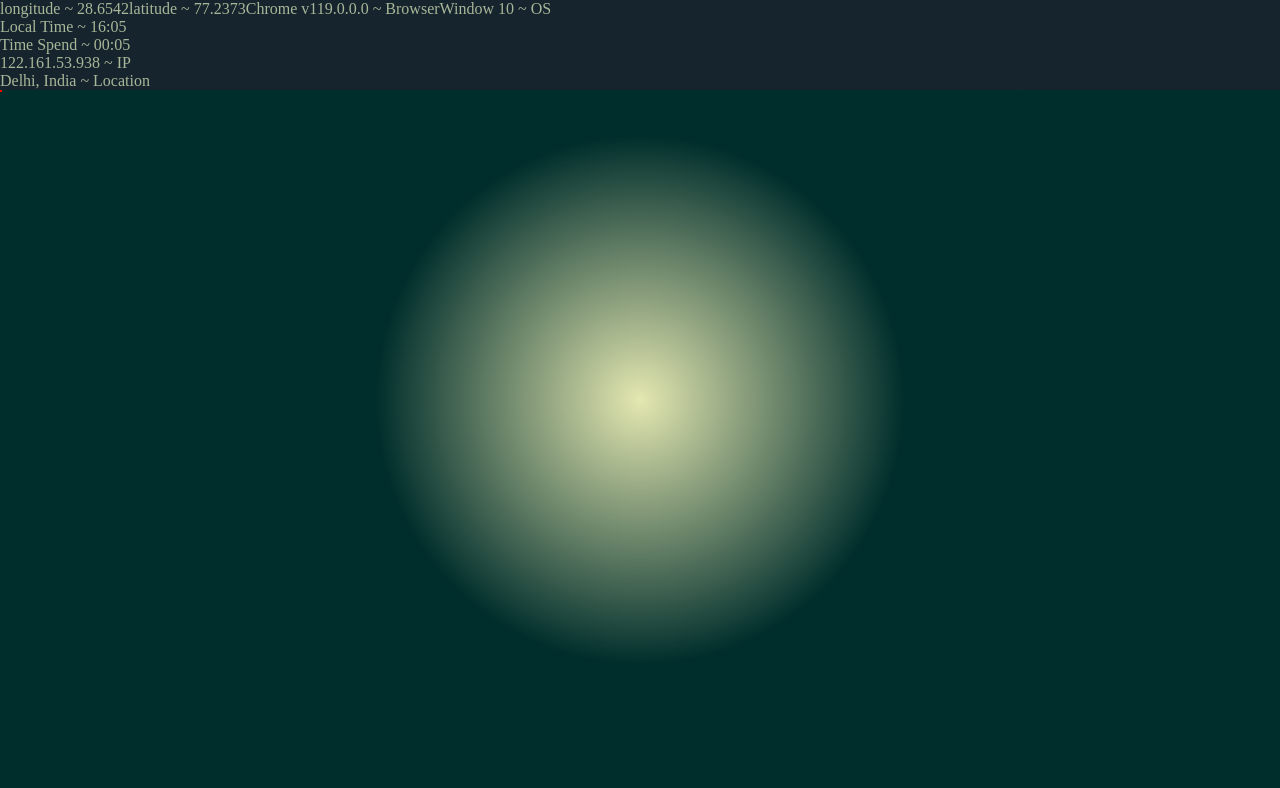
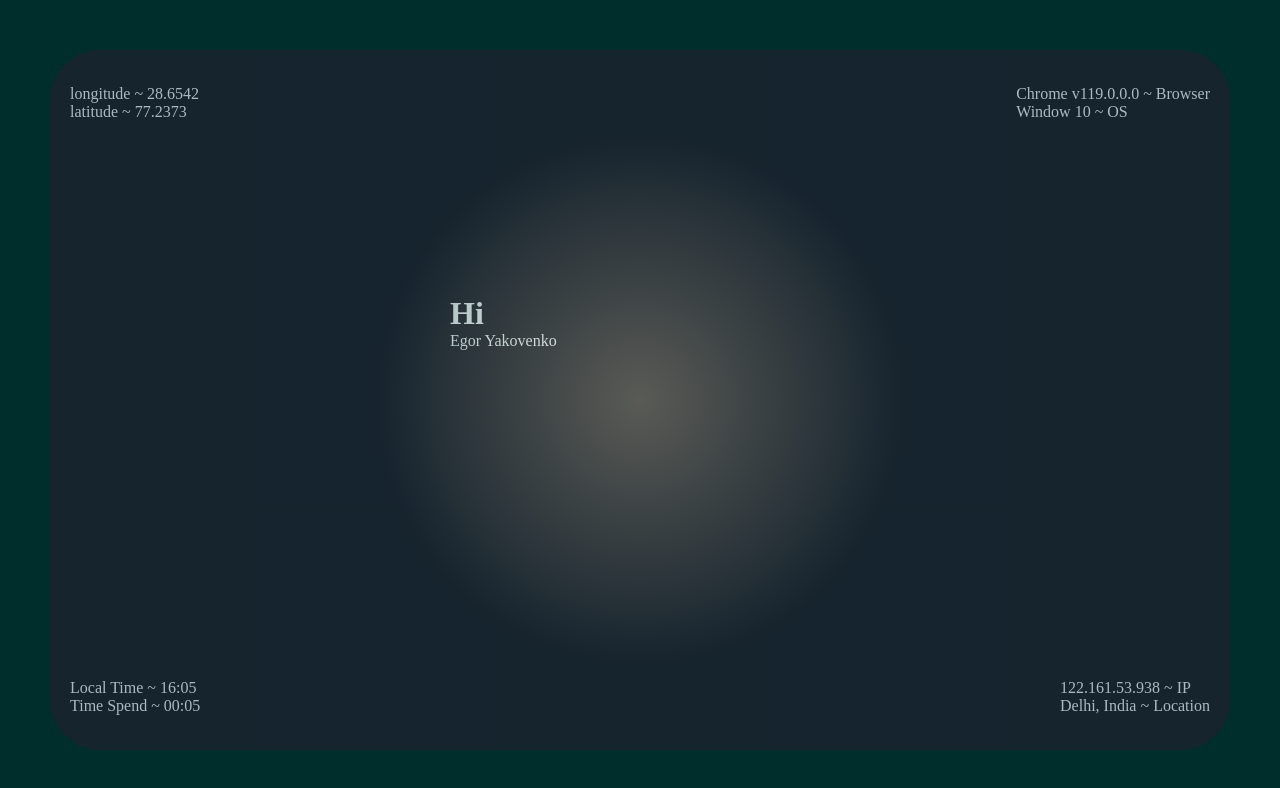
Before and after one commit to EgorYakovenko/portfolio, a React (Vite) app: page /contact in a window 1280 px wide. Shown: the top 788 px of the page. Built offline with nearby package versions, Linux system fonts and the light colour scheme; a web font is replaced by a local one.

Commit message:
add home component

```diff
--- a/src/App.jsx
+++ b/src/App.jsx
@@ -1,36 +1,59 @@
-import "./App.css";
-// import HelloPage from "./page/HelloPage";
-// import Home from "./components/LeftBar";
-// import HomePage from "./page/HomePage";
-// import Navigation from "./components/NavigationButton";
-import Layout from "./components/layout";
-// import HeroImg from "./components/HeroImg";
+// import "./App.css";
+import "./scss/userLocationInfo.scss";
+import "./scss/layout.scss";
+
+// import Layout from "./components/layout";
 import { Route, Routes } from "react-router-dom";
+// import UserLocationInfo from "./components/UserLocationInfo";
 import Home from "./components/Home";
-// import Project from "./components/Project";
-// import AbouteMe from "./components/AboutMe";
-// import Contact from "./components/Contact";
-// import Test from "./components/test";
 
 function App() {
   return (
     <>
-      {/* <Test /> */}
-      {/* <HelloPage /> */}
+      <div className="container">
+        <ul className="location ">
+          <div className="location__left-top header">
+            <li>longitude ~ 28.6542</li>
+            <li>latitude ~ 77.2373</li>
+          </div>
 
-      {/* <HomePage /> */}
-      {/* <Navigation /> */}
-      <Home />
-      <Layout>
-        <Routes>
-          {/* <Route path="/" element={<HeroImg />} /> */}
-          {/* <Route path="/project" element={<Project />} /> */}
-          {/* <Route path="/about" element={<AbouteMe />} /> */}
-          {/* <Route path="/contact" element={<Contact />} /> */}
-        </Routes>
-      </Layout>
+          <div className="location__right-top header">
+            <li>Chrome v119.0.0.0 ~ Browser</li>
+            <li>Window 10 ~ OS</li>
+          </div>
+          <Home />
+          <div className="location__left-bottom footer">
+            <li>Local Time ~ 16:05</li>
+            <li>Time Spend ~ 00:05</li>
+          </div>
+          <div className="location__right-bottom footer">
+            <li>122.161.53.938 ~ IP</li>
+            <li>Delhi, India ~ Location</li>
+          </div>
+        </ul>
+      </div>
+      {/* <Layout></Layout> */}
     </>
   );
 }
 
 export default App;
+
+//  {
+//    /* <Routes> */
+//  }
+//  {
+//    /* <Route path="/" element={<HeroImg />} /> */
+//  }
+//  {
+//    /* <Route path="/project" element={<Project />} /> */
+//  }
+//  {
+//    /* <Route path="/about" element={<AbouteMe />} /> */
+//  }
+//  {
+//    /* <Route path="/contact" element={<Contact />} /> */
+//  }
+//  {
+//    /* </Routes> */
+//  }
--- a/src/components/Home.jsx
+++ b/src/components/Home.jsx
@@ -3,22 +3,10 @@ import "../scss/home.scss";
 export default function Home() {
   return (
     <>
-      <article className="location">
-        <ul className="location__data">
-          <div className="location__top">
-            <li>longitude ~ 28.6542</li>
-            <li>latitude ~ 77.2373</li>
-            <li>Chrome v119.0.0.0 ~ Browser</li>
-            <li>Window 10 ~ OS</li>
-          </div>
-          <div className="location__bottom">
-            <li>Local Time ~ 16:05</li>
-            <li>Time Spend ~ 00:05</li>
-            <li>122.161.53.938 ~ IP</li>
-            <li>Delhi, India ~ Location</li>
-          </div>
-        </ul>
-      </article>
+      <div className="home">
+        <h1>Hi</h1>
+        <p>Egor Yakovenko</p>
+      </div>
     </>
   );
 }
--- a/src/components/Layout.jsx
+++ b/src/components/Layout.jsx
@@ -1,19 +1,16 @@
-// import LeftBar from "./LeftBar";
-import Navigation from "./NavigationButton";
-// import RightBar from "./RightBar";
+// import Navigation from "./NavigationButton";
+// import "../scss/layout.scss";
+// import UserLocationInfo from "./UserLocationInfo";
+// import Contact from "./Contact";
 
-import "../scss/containerHomePage.scss";
-import ContentBox from "./ContentBox";
-
-export default function Layout({ children }) {
-  return (
-    <>
-      <div className="container">
-        {/* <LeftBar /> */}
-        {/* <ContentBox /> */}
-        <div className="content-container">{children}</div>
-      </div>
-      {/* <Navigation /> */}
-    </>
-  );
-}
+// export default function Layout({ children }) {
+//   return (
+//     <>
+//       <div className="container">
+//         <UserLocationInfo />
+//         <main className="content main">{children}</main>
+//         {/* </UserLocationInfo> */}
+//       </div>
+//     </>
+//   );
+// }
--- a/src/components/NavigationButton.jsx
+++ b/src/components/NavigationButton.jsx
@@ -5,79 +5,19 @@ export default function NavigationButton() {
   return (
     <nav class="navigation">
       <NavLink className="navigation__nav" to="/">
-        <svg width={200} height={60}>
-          <image className="img" href="../../public/subtract.svg" x="0" y="0" />
-
-          <text
-            x="80"
-            y="18"
-            // font-size="18"
-            fill="white"
-            // text-anchor="middle"
-          >
-            Home
-          </text>
-        </svg>
+        Home
       </NavLink>
       <NavLink className="navigation__nav" to="/project">
-        <svg width={200} height={40}>
-          <image className="img" href="../../public/subtract.svg" x="0" y="0" />
-
-          <text
-            x="80"
-            y="18"
-            // font-size="18"
-            fill="white"
-            // text-anchor="middle"
-          >
-            Project
-          </text>
-        </svg>
+        Project
       </NavLink>
       <NavLink className="navigation__nav" to="/about">
-        <svg width={200} height={40}>
-          <image className="img" href="../../public/subtract.svg" x="0" y="0" />
-
-          <text
-            x="80"
-            y="18"
-            // font-size="18"
-            fill="white"
-            // text-anchor="middle"
-          >
-            About me
-          </text>
-        </svg>
+        About
       </NavLink>
       <NavLink className="navigation__nav" to="/contact">
-        <svg width={200} height={40}>
-          <image className="img" href="../../public/subtract.svg" x="0" y="0" />
-
-          <text
-            x="80"
-            y="18"
-            // font-size="18"
-            fill="white"
-            // text-anchor="middle"
-          >
-            Contact
-          </text>
-        </svg>
+        Contact
       </NavLink>
       <NavLink className="navigation__nav" to="/fedback">
-        <svg width={200} height={40}>
-          <image className="img" href="../../public/subtract.svg" x="0" y="0" />
-
-          <text
-            x="80"
-            y="18"
-            // font-size="18"
-            fill="white"
-            // text-anchor="middle"
-          >
-            Fedback
-          </text>
-        </svg>
+        Fedback
       </NavLink>
     </nav>
   );
--- /dev/null
+++ b/src/components/UserLocationInfo.jsx
@@ -0,0 +1,30 @@
+// import Home from "./Home";
+
+// export default function UserLocationInfo() {
+//   return (
+//     <>
+//       {/* <article> */}
+//       <ul className="location ">
+//         <div className="location__left-top header">
+//           <li>longitude ~ 28.6542</li>
+//           <li>latitude ~ 77.2373</li>
+//         </div>
+
+//         <div className="location__right-top header">
+//           <li>Chrome v119.0.0.0 ~ Browser</li>
+//           <li>Window 10 ~ OS</li>
+//         </div>
+//         <Home />
+//         <div className="location__left-bottom footer">
+//           <li>Local Time ~ 16:05</li>
+//           <li>Time Spend ~ 00:05</li>
+//         </div>
+//         <div className="location__right-bottom footer">
+//           <li>122.161.53.938 ~ IP</li>
+//           <li>Delhi, India ~ Location</li>
+//         </div>
+//       </ul>
+//       {/* </article> */}
+//     </>
+//   );
+// }
--- a/src/index.scss
+++ b/src/index.scss
@@ -1,11 +1,11 @@
-html {
-  box-sizing: border-box;
-}
+// html {
+//   box-sizing: border-box;
+// }
 
 *,
 *::before,
 *::after {
-  box-sizing: inherit;
+  box-sizing: border-box;
 }
 
 body {
--- a/src/scss/containerHomePage.scss
+++ /dev/null
@@ -1,24 +0,0 @@
-.container {
-  display: flex;
-  justify-content: space-between;
-
-  //   align-items: ;
-}
-
-.content-container {
-  // width: 1300px;
-  // height: 800px;
-  // flex: 1;
-  // background: linear-gradient(
-  //   90deg,
-  //   rgb(0, 0, 0) 14%,
-  //   rgb(187, 88, 73) 50%,
-  //   rgb(0, 0, 0) 85%
-  // );
-  border: 1px solid rgb(255, 0, 0);
-  // padding: 20px;
-  overflow-y: auto;
-  display: flex;
-  justify-content: center;
-  align-items: center;
-}
--- a/src/scss/home.scss
+++ b/src/scss/home.scss
@@ -1,13 +1,5 @@
-// EFF1C5
-
-.location {
-  background-color: #202030;
-  opacity: 0.7;
-  &__data {
-    color: #eff1c5;
-  }
-
-  &__top {
-    display: flex;
-  }
+.home {
+  //   display: grid;
+  grid-column: 2 / 3;
+  grid-row: 2 / 3;
 }
--- /dev/null
+++ b/src/scss/layout.scss
@@ -0,0 +1,16 @@
+.container {
+  //   background-color: #202030;
+  opacity: 0.7;
+  height: 100vh;
+  //   margin: 50px;
+  padding: 50px;
+
+  //   display: grid;
+  //   grid-template-columns: repeat(3, 1fr);
+  //   grid-template-rows: repeat(3, 1fr);
+
+  //   grid-template-areas:
+  //     "header . header "
+  //     ". main . "
+  //     "sidebar . footer ";
+}
--- a/src/scss/styles.scss
+++ b/src/scss/styles.scss
@@ -9,6 +9,9 @@
   );
   background-repeat: no-repeat;
   background-size: cover;
-  height: 100vh;
-  margin: 0;
+  // background-repeat: no-repeat;
+  // background-size: cover;
+  // height: 100vh;
+  // margin: 50px;
+  // padding: 50px;
 }
--- /dev/null
+++ b/src/scss/userLocationInfo.scss
@@ -0,0 +1,45 @@
+// EFF1C5
+
+.location {
+  display: grid;
+  grid-template-columns: repeat(3, 1fr);
+  // grid-template-columns: repeat(3, minmax(100px, 1fr));
+  grid-template-rows: repeat(3, 1fr);
+  // grid-template-rows: repeat(3, minmax(200, 1fr));
+  color: aliceblue;
+  // border: 3px solid red;
+  border-radius: 50px;
+  height: 100%;
+  width: 100%;
+  background-color: #202030;
+  padding: 35px 20px;
+
+  &__data {
+    color: #eff1c5;
+  }
+  &__left-top {
+    grid-column: 1 / 2;
+    grid-row: 1 / 2;
+  }
+  &__right-top {
+    justify-self: end;
+    grid-column: 3 / 4;
+    grid-row: 1 / 2;
+  }
+  &__left-bottom {
+    align-self: self-end;
+    grid-column: 1 / 2;
+    grid-row: 3 / 4;
+  }
+
+  &__right-bottom {
+    align-self: self-end;
+    justify-self: end;
+    grid-column: 3/ 4;
+    grid-row: 3 / 4;
+  }
+}
+
+/* .main { */
+/* grid-column: 1 / 3; */
+/* grid-row: 2 / 3; */
```
